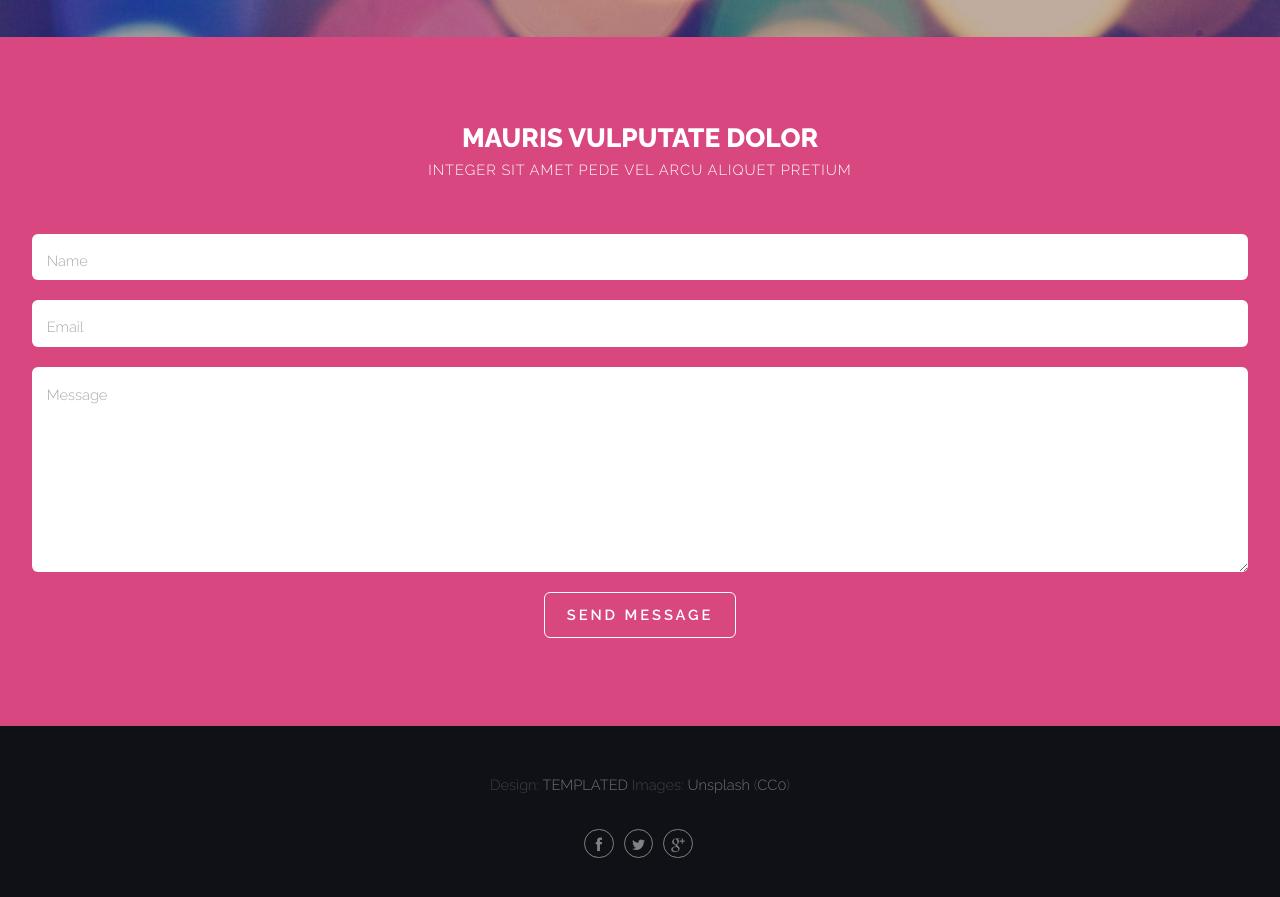
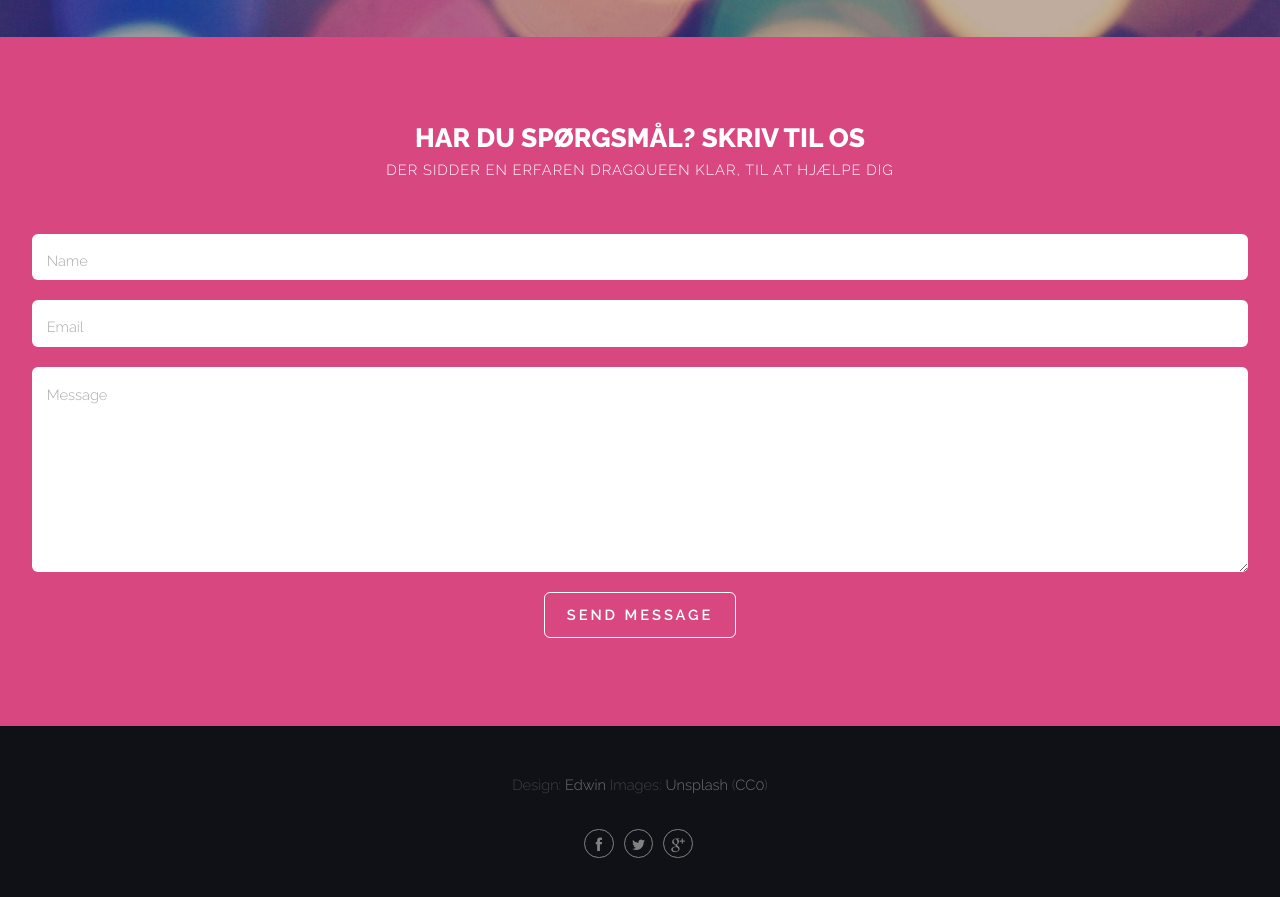
Before and after one commit to EdOlsen/Web2021, a plain HTML site: page index.html in a window 1280 px wide. Shown: the part 2100-2997 px from the top of the page. Drawn offline with Linux system fonts and the light colour scheme.

Commit message:
Update index.html

```diff
--- a/index.html
+++ b/index.html
@@ -120,8 +120,8 @@
 			<div class="container">
 				<section>
 					<header class="major">
-						<h2>Mauris vulputate dolor</h2>
-						<span class="byline">Integer sit amet pede vel arcu aliquet pretium</span>
+						<h2>Har du spørgsmål? Skriv til os</h2>
+						<span class="byline">Der sidder en erfaren DragQueen klar, til at hjælpe dig</span>
 					</header>
 					<form method="post" action="#">
 						<div class="row half">
@@ -157,7 +157,7 @@
 		<div id="copyright">
 			<div class="container">
 				<div class="copyright">
-					<p>Design: <a href="http://templated.co">TEMPLATED</a> Images: <a href="http://unsplash.com">Unsplash</a> (<a href="http://unsplash.com/cc0">CC0</a>)</p>
+					<p>Design: <a href="http://templated.co">Edwin</a> Images: <a href="http://unsplash.com">Unsplash</a> (<a href="http://unsplash.com/cc0">CC0</a>)</p>
 					<ul class="icons">
 						<li><a href="#" class="fa fa-facebook"><span>Facebook</span></a></li>
 						<li><a href="#" class="fa fa-twitter"><span>Twitter</span></a></li>
```
